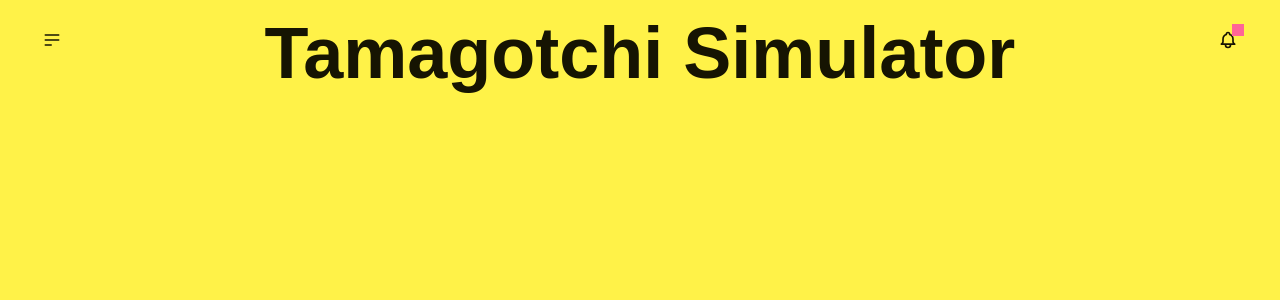
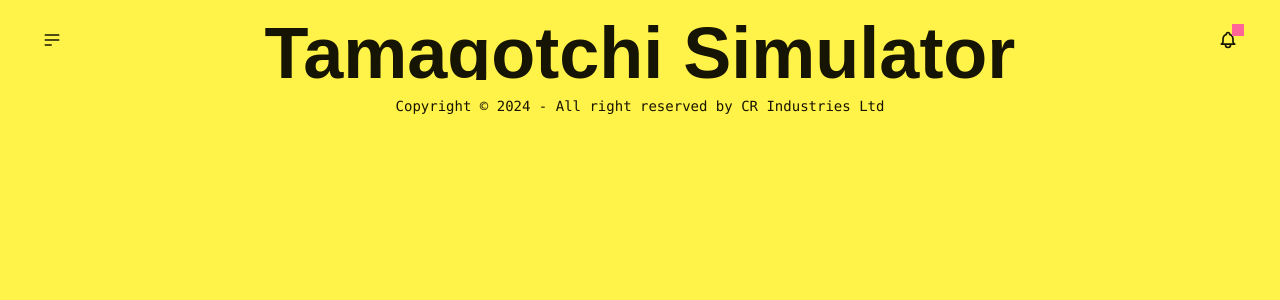
Before and after one commit to CalieR/tamagotchi-crud, a React (Vite) app in the folder frontend/: page / in a window 1280 px wide. Shown: the top 300 px of the page. Built offline with nearby package versions, Linux system fonts and the light colour scheme; a web font is replaced by a local one.

Commit message:
Footer component placeholder

```diff
--- a/frontend/src/App.tsx
+++ b/frontend/src/App.tsx
@@ -1,10 +1,12 @@
 import './App.css';
 import Header from './components/Header';
+import Footer from './components/Footer';
 
 function App() {
   return (
     <>
      <Header />
+     <Footer />
     </>
   );
 }
--- /dev/null
+++ b/frontend/src/components/Footer.tsx
@@ -0,0 +1,16 @@
+const Footer = () => {
+  return (
+    <footer className="footer footer-center bg-base-100 text-base-content p-4 sticky bottom-0">
+      <div className="container">
+        <aside>
+          <p>
+            Copyright © {new Date().getFullYear()} - All right reserved by CR
+            Industries Ltd
+          </p>
+        </aside>
+      </div>
+    </footer>
+  );
+};
+
+export default Footer;
```
